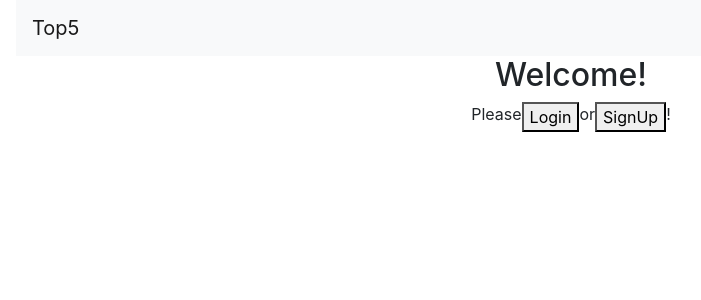
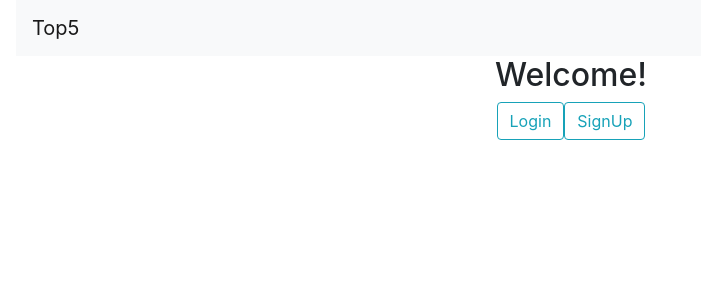
Before and after one commit to ajkelso/Top-Five, a React (Create React App) app in the folder frontend/: page / in a window 1280 px wide. Shown: the top 300 px of the page, without its empty margins (69-770 px from the left). Built offline with nearby package versions, Linux system fonts and the light colour scheme.

Commit message:
adjust login signup buttons

```diff
--- a/frontend/src/components/Home.jsx
+++ b/frontend/src/components/Home.jsx
@@ -3,6 +3,7 @@ import Login from './Login'
 import SignUp from './SignUp'
 import { getToken } from '../services/local-storage'
 import { Redirect } from 'react-router'
+import Button from 'react-bootstrap/Button'
 
 function Home(props) {
 
@@ -29,8 +30,10 @@ function Home(props) {
         <div>
             {getToken() ? <Redirect to='/profile'/>: null }
             <h2 class="d-flex justify-content-center">Welcome!</h2>
-
-            <p class="d-flex justify-content-center">Please <button onClick={handleLoginClick}>Login</button> or <button onClick={handleSignupClick}>SignUp</button> !</p>
+            <div class="d-flex justify-content-center">
+                <Button variant="outline-info" onClick={handleLoginClick}>Login</Button>{' '}
+                <Button variant="outline-info" onClick={handleSignupClick}>SignUp</Button>
+            </div>
             { login ? <Login history={props.history} /> : null }
             { signUp ? <SignUp history={props.history}/> : null }
 
```
Also changed, not shown: 1 other file (tests, documents, lock files or other folders).
